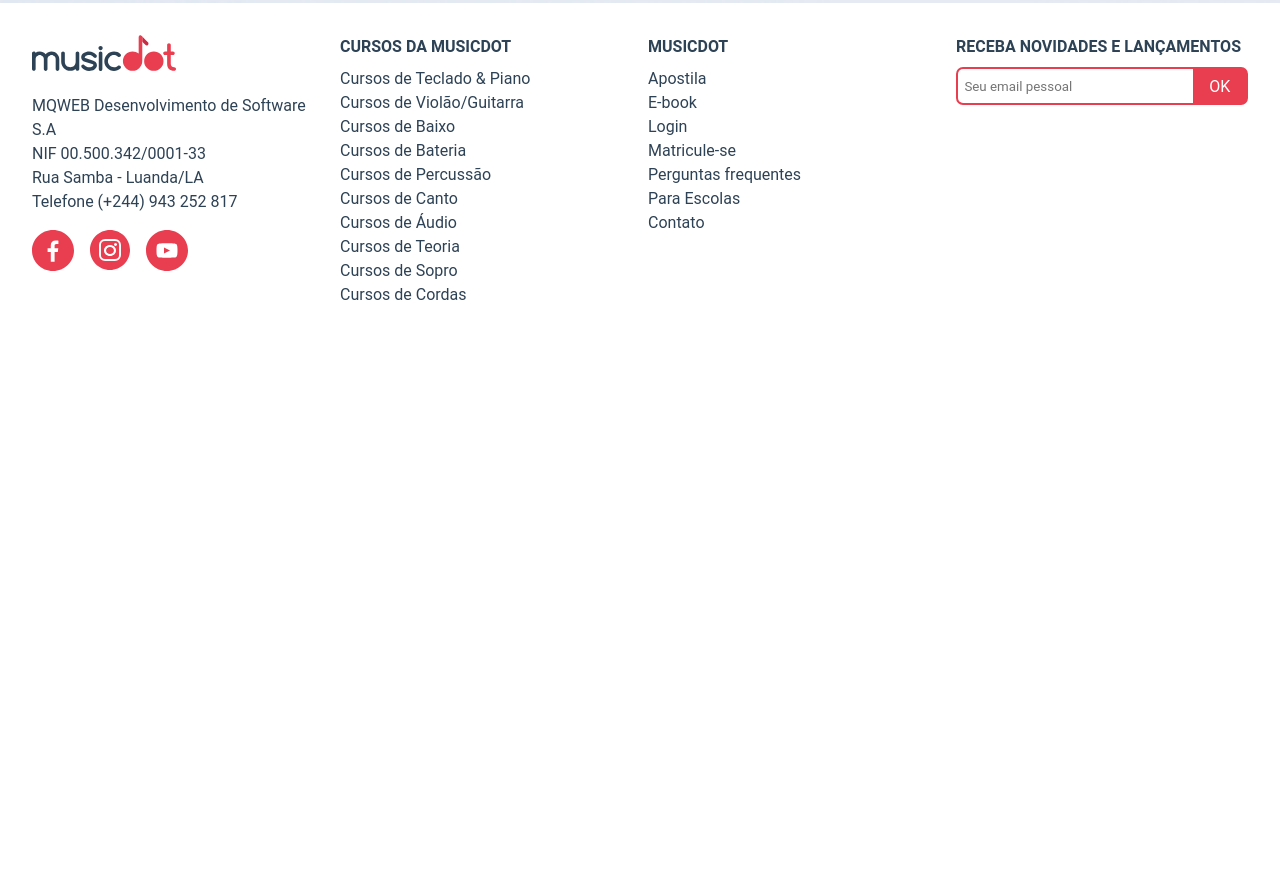
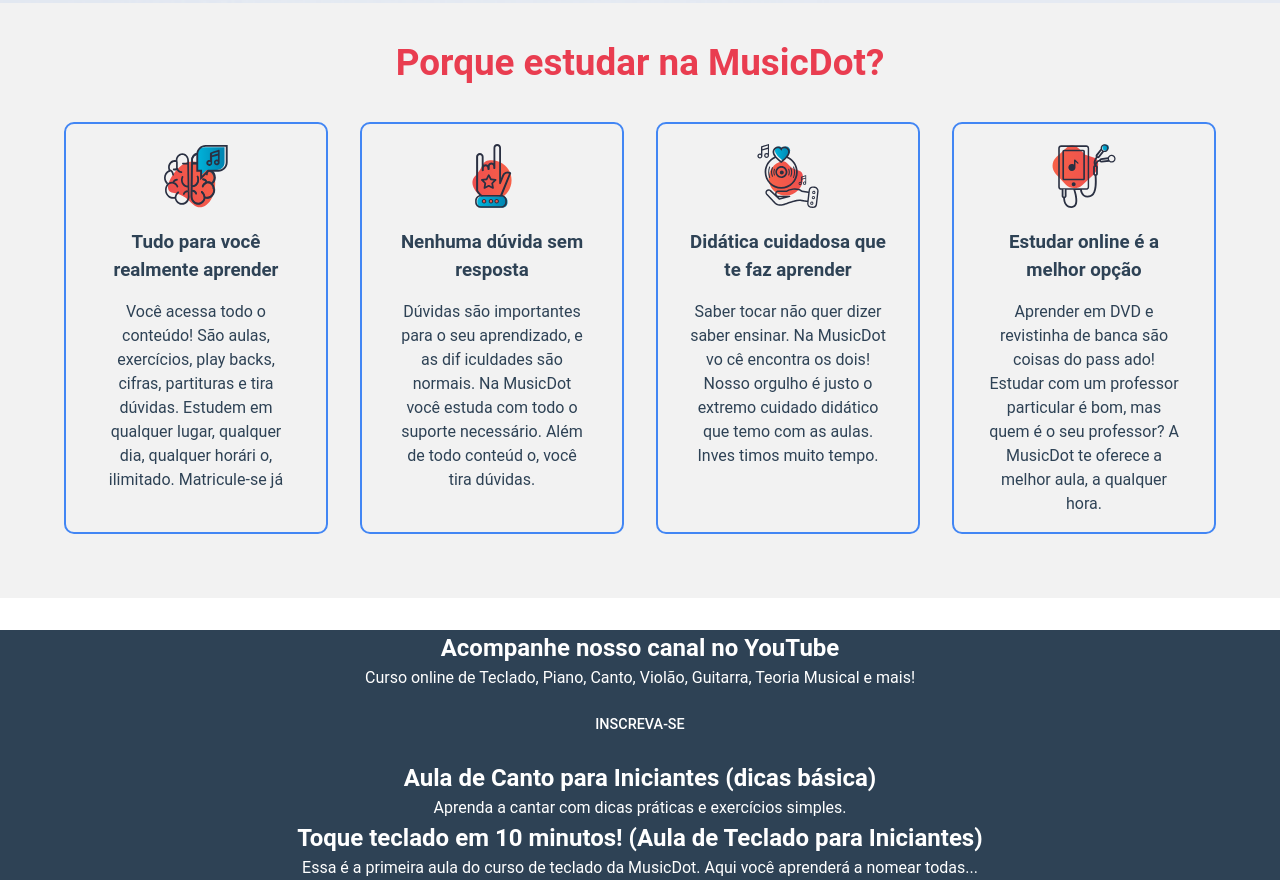
Before and after one commit to Quicaia/MusicDoc, a plain HTML site: page index.html in a window 1280 px wide. Shown: the part 1585-2480 px from the top of the page. Before the commit the page ends 1924 px from the top, so only its background shows below. Drawn offline with Linux system fonts and the light colour scheme.

Commit message:
upd index.htm
beneficios
youtube

```diff
--- a/index.html
+++ b/index.html
@@ -105,6 +105,75 @@
             </div>
 
     </section>
+                                             <!--Beneficios-->
+    <section class="beneficios">
+        <h2 class="beneficios__titulo">Porque estudar na MusicDot?</h2>
+
+        <ul class="beneficio__lista">
+
+            <li class="beneficio-lista__item  beneficio__paravoce">
+                <h3 class="beneficio__titulo">Tudo para você realmente aprender</h3>
+                <p class="beneficio__texto">Você acessa todo o conteúdo! São aulas, exercícios, play
+                    backs, cifras, partituras e tira dúvidas. Estudem em qualquer lugar, qualquer dia, qualquer horári
+                    o, ilimitado. Matricule-se já</p>
+            </li>
+
+            <li class="beneficio-lista__item  beneficio--duvidas">
+                 <h3 class="beneficio__titulo">Nenhuma dúvida sem resposta</h3>
+                 <p class="beneficio__texto">Dúvidas são importantes para o seu aprendizado, e as dif
+                    iculdades são normais. Na MusicDot você estuda com todo o suporte necessário. Além de todo conteúd
+                    o, você tira dúvidas.
+                </p>
+            </li>
+
+            <li class="beneficio-lista__item  beneficio--didatica">
+
+                <h3 class="beneficio__titulo">Didática cuidadosa que te faz aprender</h3>
+                <p class="beneficio__texto">Saber tocar não quer dizer saber ensinar. Na MusicDot vo
+                    cê encontra os dois! Nosso orgulho é justo o extremo cuidado didático que temo com as aulas. Inves
+                    timos muito tempo.</p>
+            </li>
+
+            <li class="beneficio-lista__item  beneficio--online">
+                 <h3 class="beneficio__titulo">Estudar online é a melhor opção</h3>
+                 <p class="beneficio__texto">Aprender em DVD e revistinha de banca são coisas do pass
+                    ado! Estudar com um professor particular é bom, mas quem é o seu professor? A MusicDot te oferece
+                    a melhor aula, a qualquer hora.</p>
+            </li>
+        </ul>
+
+    </section>
+
+                                                <!--Youtube -->
+    <section class="chamada__youtube">
+
+        <article class="chamada__youtube__canal youtube__informacao icone--youtube largura--grande">
+
+            <h2 class="canal__titulo">Acompanhe nosso canal no YouTube</h2>
+
+            <p class="canal__texto">Curso online de Teclado, Piano, Canto, Violão, Guitarra, Teoria Musical e mais!</p>
+            <a href="https://wwwyoutube.com/user/musicdotoline" class="canal__btn botao">Inscreva-se</a>
+
+        </article>
+
+        <article class="chamada__youtube__canal chamada__youtube--video1">
+
+            <a href="#" class="video-descricao">
+                <h2 class="descricao__titulo">Aula de Canto para Iniciantes (dicas básica)</h2>
+                <p class="descricao__texto">Aprenda a cantar com dicas práticas e exercícios simples.</p>
+            </a>
+
+        </article>
+
+        <article class="chamada__youtube__canal chamada__youtube--video2">
+            <a href="#" class="video-descricao">
+                <h2 class="descricao__titulo">Toque teclado em 10 minutos! (Aula de Teclado para Iniciantes)</h2>
+                <p class="descricao__texto">Essa é a primeira aula do curso de teclado da MusicDot. Aqui você aprenderá a nomear todas...</p>
+            </a>
+        </article>
+
+    </section>
+
 
    </main>
                            <!--Rodapé-->
--- a/src/css/estilo.css
+++ b/src/css/estilo.css
@@ -298,10 +298,77 @@
     font-weight: 600;
     line-height: 18px;
 }
+                                    /*Beneficios*/
+.beneficios{
+    text-align: center;
+    padding: 0 5%;
+    background-color: #f2f2f2;
+    margin-bottom: 2rem;
+    display: flex;
+    flex-direction: column;
+    align-items: center;
+}
+.beneficios__titulo{
+    font-size: 1.5rem;
+    font-weight: 700;
+    color: #e93d50;
+    margin-bottom: 1rem;
+}
+.beneficio__lista{
+    display: grid;
+    gap: 2rem;
+}
+.beneficio-lista__item{
+    padding: 5.5rem 2rem  1rem;
+    background-repeat: no-repeat;
+    background-size: 4rem 4rem;
+    background-position: top 20px center;
+    border: 2px solid #4286f4;
+    border-radius: 10px;
+    transition: .3s ease;
+}
+.beneficio-lista__item:hover{
+    border: 2px solid #f76148;
+}
+.beneficio__paravoce{
+    background-image: url(../img/icone-beneficios-tudo-para-voce.svg);
+
+}
+.beneficio--duvidas{
+    background-image: url(../img/icone-beneficios-nenhuma-duvida.svg);
+
+}
+.beneficio--didatica{
+    background-image: url(../img/icone-beneficios-didatica-cuidadosa.svg);
+
+}
+.beneficio--online{
+    background-image: url(../img/icone-beneficios-online.svg);
+}
+.beneficio__titulo{
+    font-weight: 600;
+    margin: 1rem 0;
+}
+                                    /*Youtube*/
+
+.chamada__youtube {
+    display: grid;
+    justify-items: center;
+    background-color: #2e4255;
+    padding-inline: 2rem;
+}
+.chamada__youtube__canal {
+    color: #fff;
+    display: flex;
+    flex-direction: column;
+    align-items: center;
+    text-align: center;
+    position: 1.2rem 2rem .9rem;
+    position: relative;
+}
 
 
-
-/*FOOTER STYLE*/
+                                  /*FOOTER STYLE*/
 
 .footer__container {
     display: grid;
@@ -505,6 +572,16 @@
         background-color: #e93d50;
         border-radius: 8px;
     }
+    .beneficios{
+        padding-bottom: 4rem;
+    }
+    .beneficios__titulo{
+        font-size: 2.3rem;
+        margin:2rem  0;
+    }
+    .beneficio__lista{
+        grid-template-columns: repeat(2, 2fr);
+    }
     .footer__container {
 
         grid-template-columns: repeat(3, 1fr);
@@ -550,7 +627,9 @@
         background-size: 6rem 6rem;
         background-position: top 3.6rem center;
     }
-
+    .beneficio__lista{
+        grid-template-columns: repeat(4, 1fr);
+    }
     .footer__container {
         grid-template-columns: repeat(4, 1fr);
     }
```
